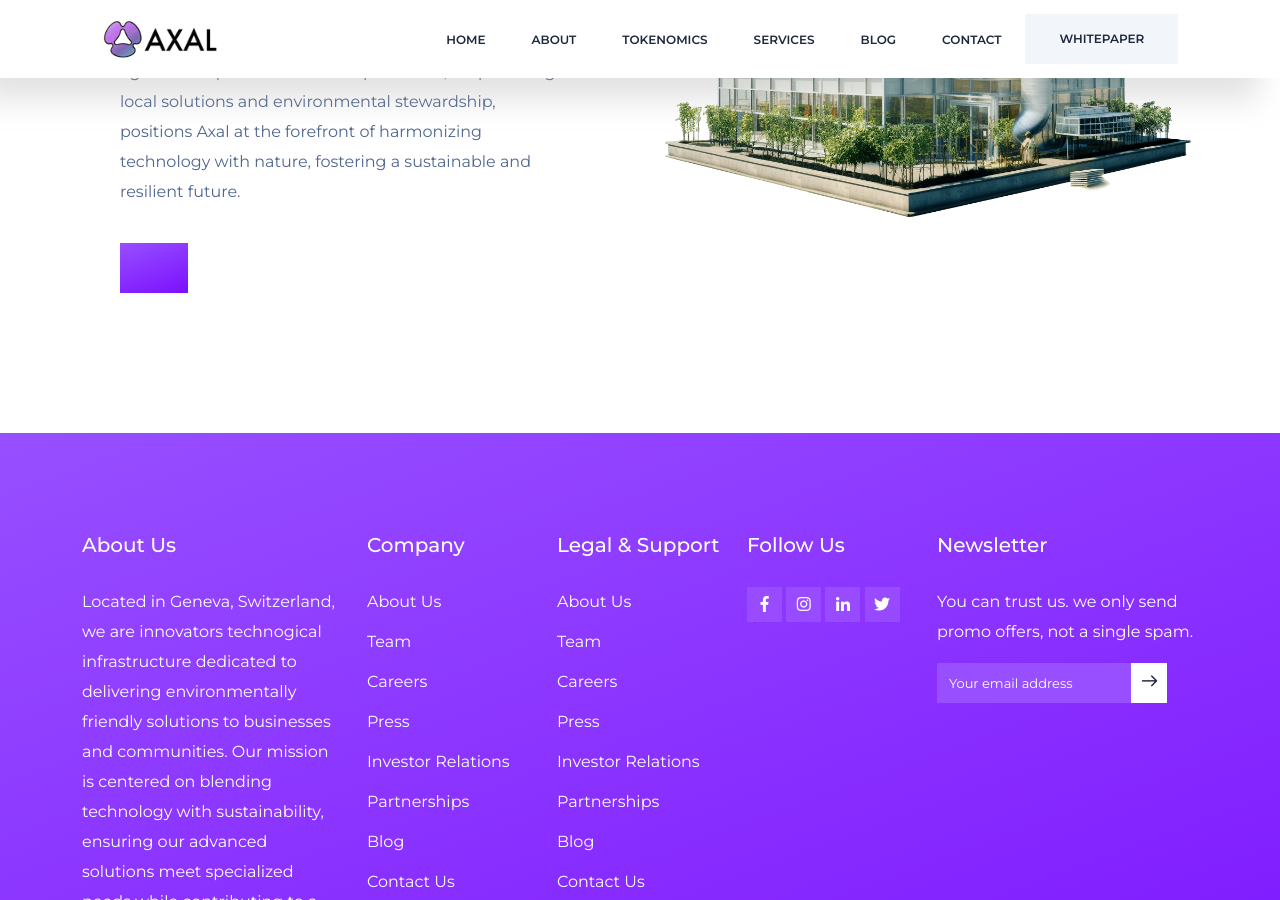
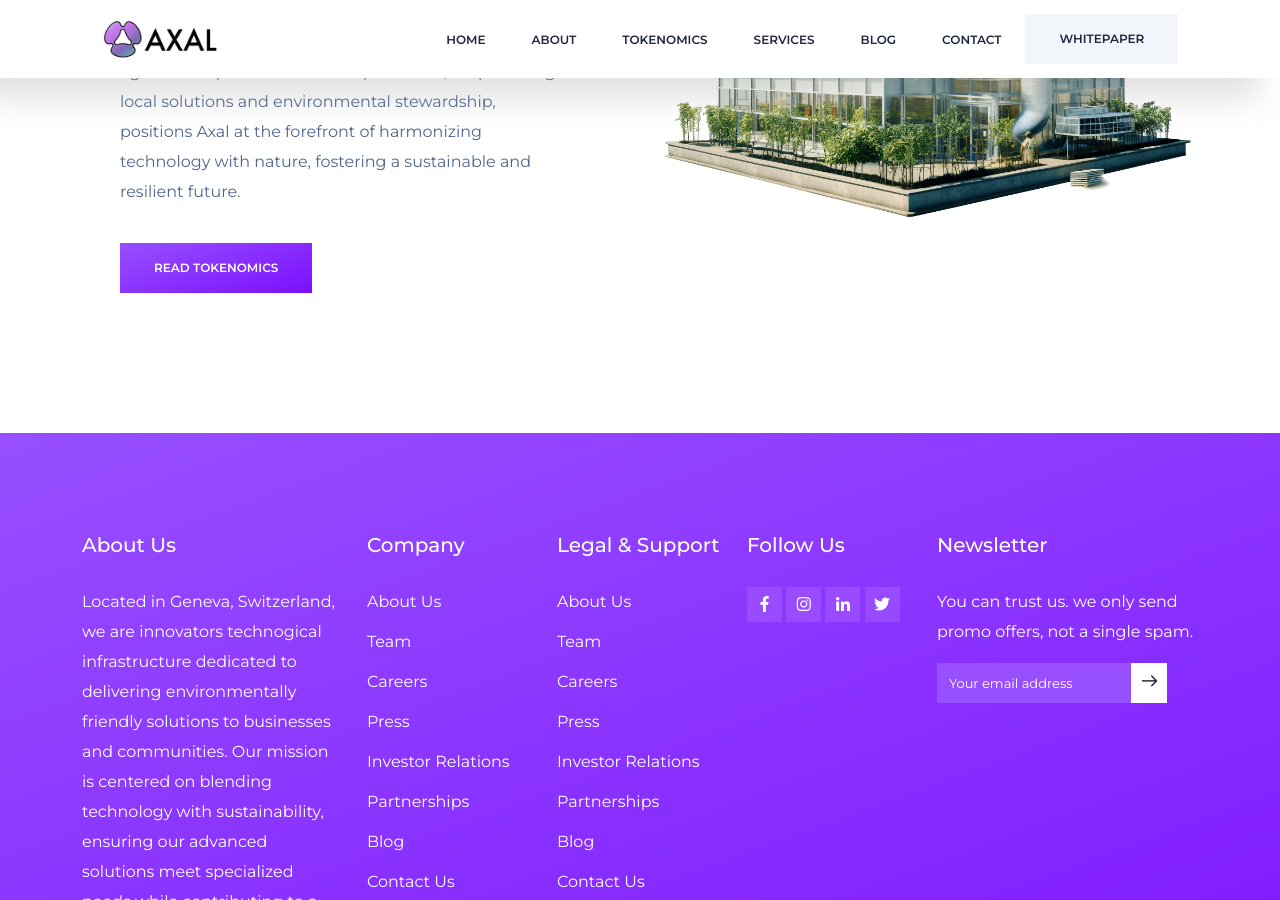
Before and after one commit to Tokenomic-org/test, a Jekyll site: the page built from about.html, in a window 1280 px wide and 900 px high, scrolled down 674 px. Built offline with Jekyll 4.4.1, drawn with Linux system fonts in a browser that asks for light colours.

Commit message:
Update about.yml

```diff
--- a/_data/about.yml
+++ b/_data/about.yml
@@ -1,6 +1,6 @@
 about_title: 'Our Approach'
 about_descript: 'Axal leads the way in sustainable IT solutions, integrating technology with environmental responsibility across various industries.
 We advocate for comprehensive sustainability, responsible decision-making, and active community engagement, leveraging solar and hydro energy systems to seamlessly integrate technological advancements with agricultural practices. Our unique model, emphasizing local solutions and environmental stewardship, positions Axal at the forefront of harmonizing technology with nature, fostering a sustainable and resilient future.'
-browse_free_btn_text: ''
-browse_free_btn_link: ''
+browse_free_btn_text: 'Read Tokenomics'
+browse_free_btn_link: 'https://axal.io/tokenomics/'
 image: 'img/about-img.png'
```
